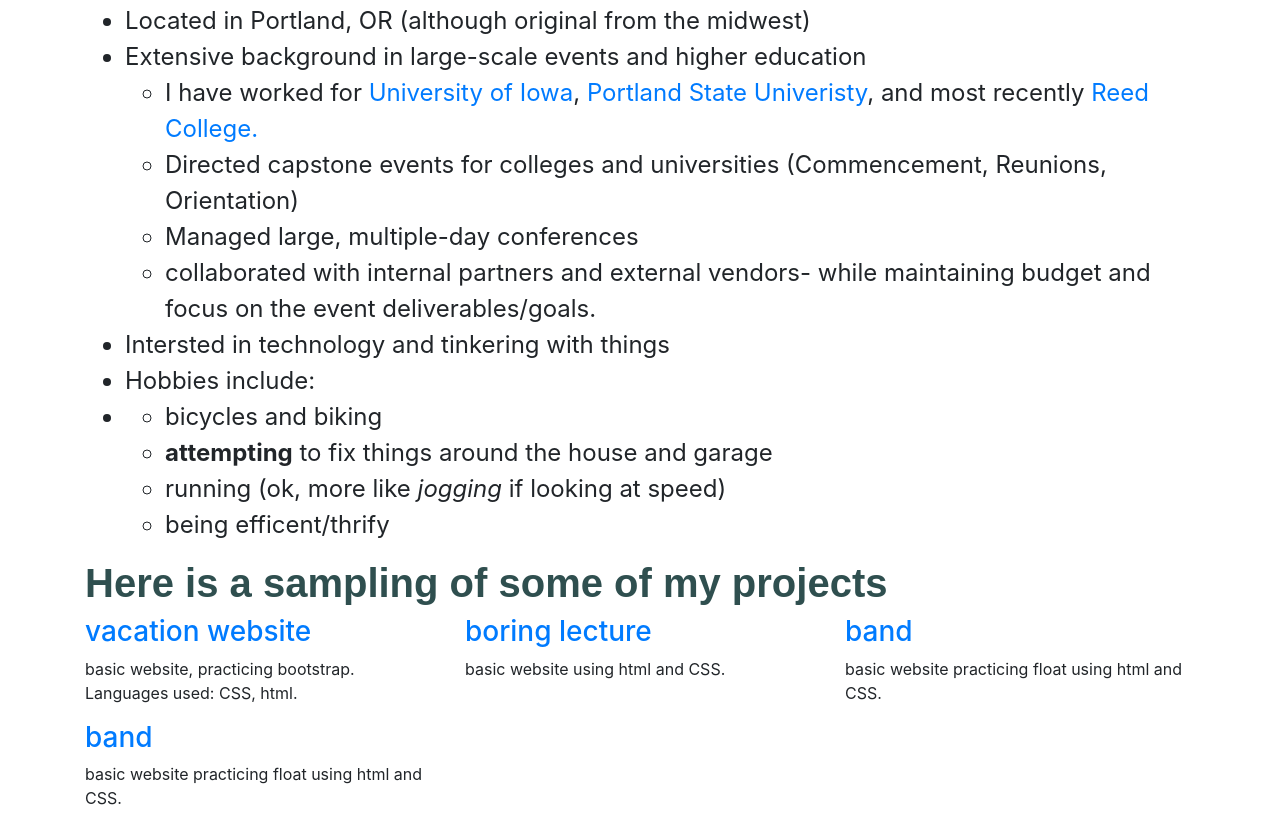
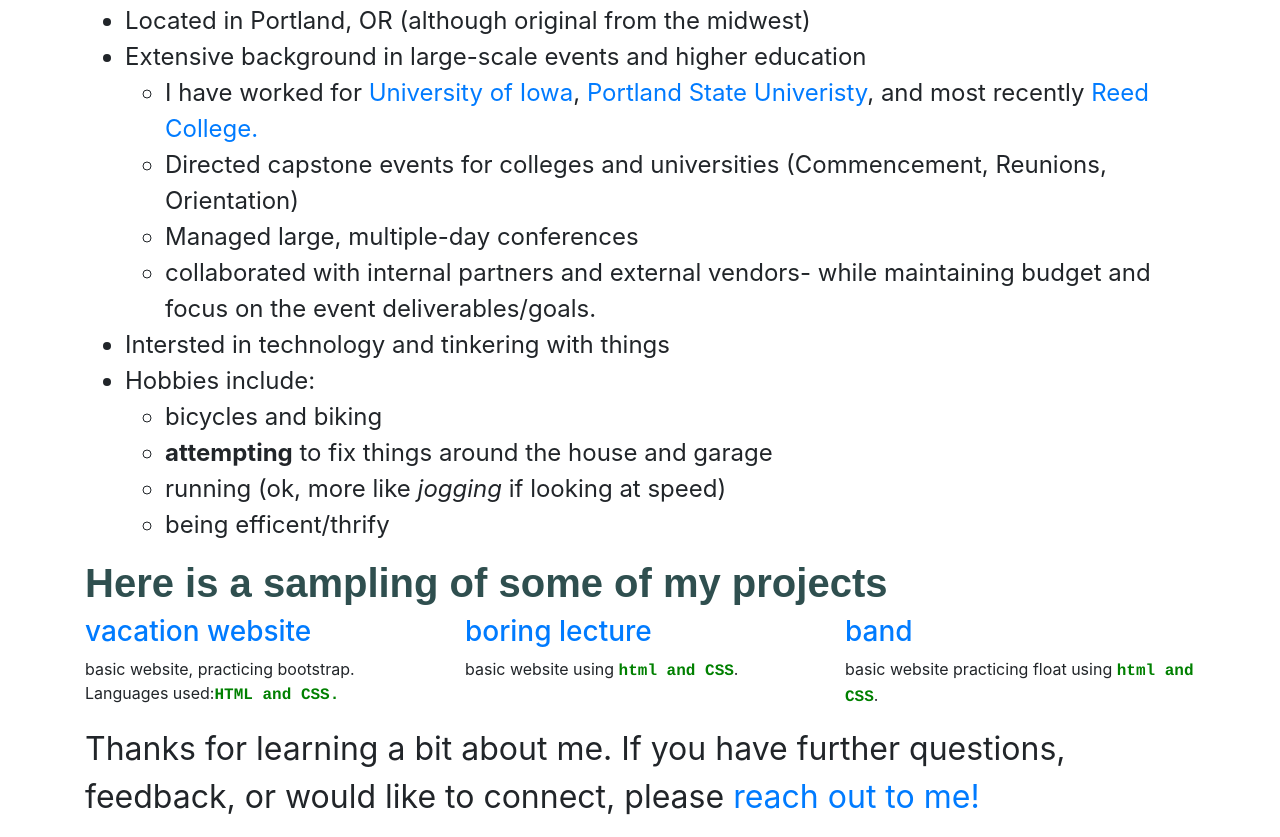
Before and after one commit to pangtodd/portfolio, a plain HTML site: page index.html in a window 1280 px wide. Shown: the part 677-1514 px from the top of the page. Drawn offline with Linux system fonts and the light colour scheme.

Commit message:
update CSS and html to address errors.

```diff
--- a/css/styles.css
+++ b/css/styles.css
@@ -23,3 +23,9 @@ li {
 .smaller {
   font-size:medium
 }
+
+.robotic {
+  font-family:courier;
+  font-weight:bold;
+  color:green
+}
--- a/index.html
+++ b/index.html
@@ -32,9 +32,9 @@
           <li>collaborated with internal partners and external vendors- while maintaining budget and focus on the event deliverables/goals.</li>
         </ul>
       <li>Intersted in technology and tinkering with things</li>
-      <li>Hobbies include:<li>
+      <li>Hobbies include:</li>
           <ul>
-            <li>bicycles and biking
+            <li>bicycles and biking</li>
             <li><strong>attempting</strong> to fix things around the house and garage</li>
             <li>running (ok, more like <em>jogging</em> if looking at speed)</li>
             <li>being efficent/thrify</li>
@@ -44,21 +44,18 @@
       <div class=row>
         <div class=col-md-4>
           <h3><a href="https://github.com/pangtodd/vacation">vacation website</a></h3>
-          <p class=smaller> basic website, practicing bootstrap. Languages used: CSS, html.</p>
+          <p class=smaller> basic website, practicing bootstrap. Languages used:<span class=robotic>HTML and CSS.</p>
         </div>
         <div class=col-md-4>
           <h3><a href="https://github.com/pangtodd/boring-lecture">boring lecture</a></h3>
-          <p class="smaller">basic website using html and CSS.</p>
+          <p class="smaller">basic website using <span class=robotic>html and CSS</span>.</p>
         </div>
         <div class=col-md-4>
           <h3><a href="https://github.com/pangtodd/band">band</a></h3>
-          <p class="smaller">basic website practicing float using html and CSS.</p>
-        </div>
-        <div class=col-md-4>
-          <h3><a href="https://github.com/pangtodd/band">band</a></h3>
-          <p class="smaller">basic website practicing float using html and CSS.</p>
+          <p class="smaller">basic website practicing float using <span class=robotic>html and CSS</span>.</p>
         </div>
       </div>
+      <p>Thanks for learning a bit about me. If you have further questions, feedback, or would like to connect, please <a href="mailto: pang.todd@gmail.com"> reach out to me! </a></p>
   </div>
 </body>
 </html>
```
